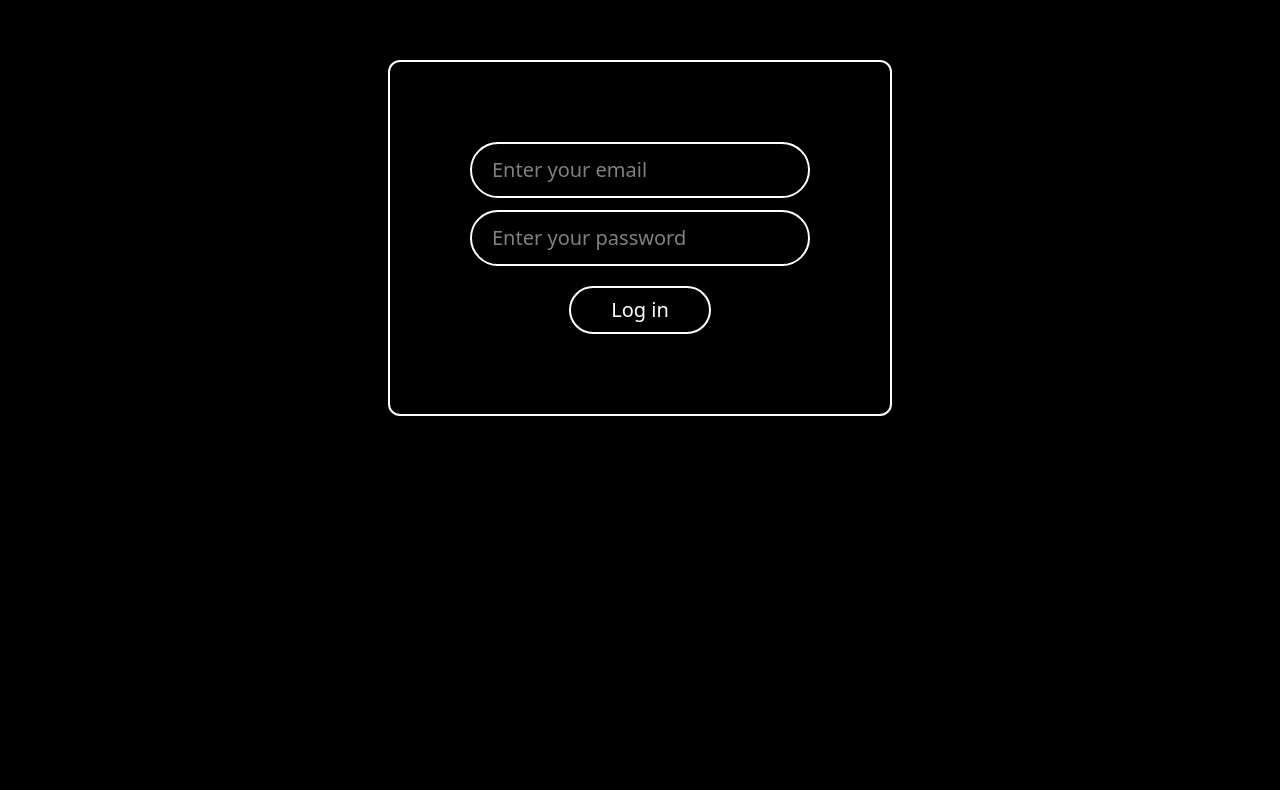
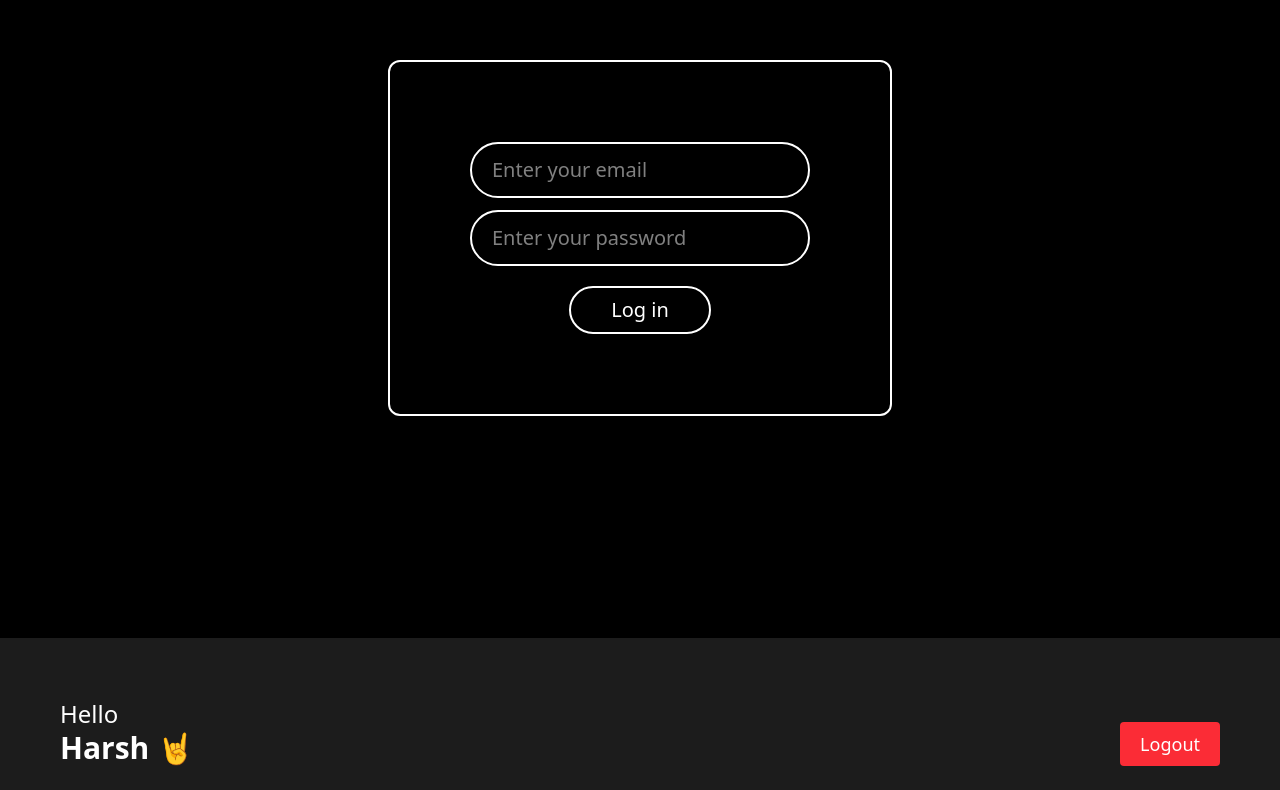
Before and after one commit to HarshNagpal07/EMS, a React (Vite) app: page / in a window 1280 px wide. Shown: the part 162-952 px from the top of the page. Before the commit the page ends 800 px from the top, so only its background shows below. Built offline with nearby package versions, Linux system fonts and the light colour scheme.

Commit message:
Admin, Employee Dashboard done

```diff
--- a/src/App.jsx
+++ b/src/App.jsx
@@ -10,10 +10,12 @@ const App = () => {
 
   const handleLogin = (email, password)=>{
     if(email == "admin@me.com" && password == "123"){
-      console.log("This is Admin")
+      setUser("admin")
+      console.log(user)
     }
     else if(email == "user@me.com" && password == "123"){
-      console.log("This is user")
+      setUser("employee")
+      console.log(user)
     }
     else{
       alert("Invalid Credentials")
@@ -31,6 +33,7 @@ const App = () => {
   return (
     <>
     {!user ? <Login handleLogin={handleLogin}/>: " "}
+    {user == "admin" ? <AdminDashboard/> : <EmployeeDashboard/>}
     {/* <EmployeeDashboard/> */}
     {/* <AdminDashboard/> */}
     </>
--- a/src/components/Auth/Login.jsx
+++ b/src/components/Auth/Login.jsx
@@ -2,7 +2,7 @@ import React,{useState} from 'react'
 
 const Login = ({handleLogin}) => {
 
-  console.log(handleLogin)
+  // console.log(handleLogin)
  /*Two way binding*/
 
  const [email, setEmail] = useState('')
@@ -11,6 +11,7 @@ const Login = ({handleLogin}) => {
 
  const submitHandler=(e)=>{
   e.preventDefault()
+  handleLogin(email, password)
   console.log("Email is ",email)
   console.log("Password is ",password)
 
```
